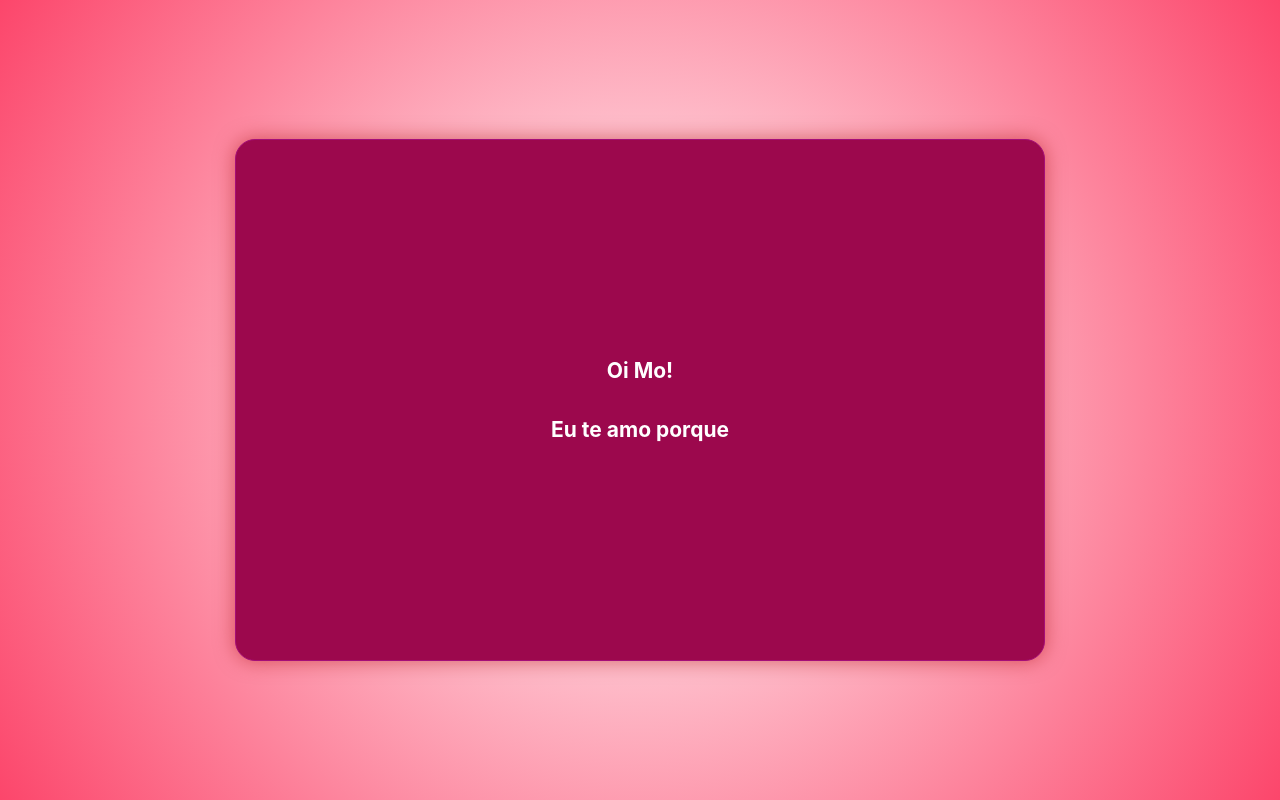
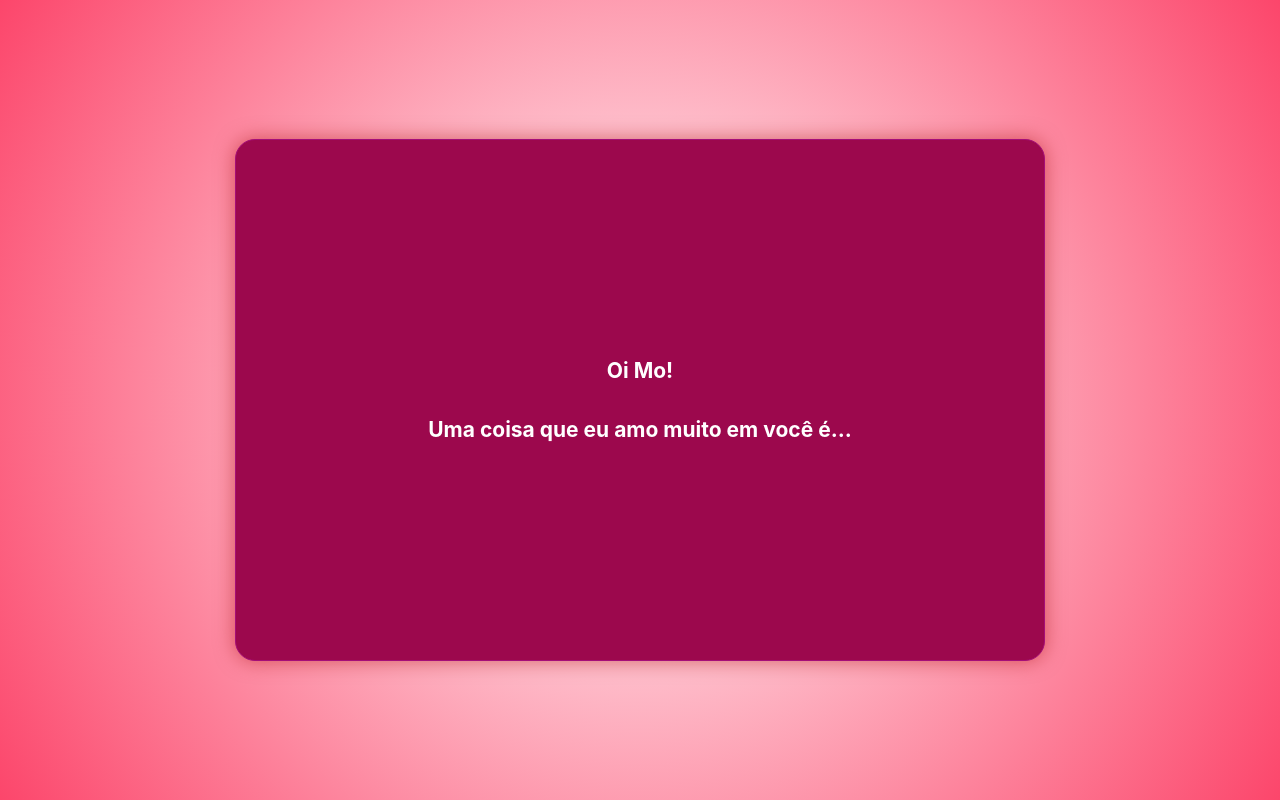
Before and after one commit to daniellourenco-Samba/beloved, a React (Create React App) app: page / in a window 1280 px wide. Built offline with nearby package versions, Linux system fonts and the light colour scheme.

Commit message:
Update Card.jsx

```diff
--- a/src/components/Card.jsx
+++ b/src/components/Card.jsx
@@ -12,7 +12,7 @@ const Card = (props) => {
     setRazao([])
     let infos = document.querySelector('.card')
     infos.innerHTML =
-    `<h1>Você me inspira a cada dia!</h1>`
+    `<h1>Seu lindo sorriso! (eu sei que você sorriu agora hehehe)</h1>`
     await axios({
         method: "get",
           url: url
@@ -25,7 +25,7 @@ const Card = (props) => {
     <div>
         <div className="card" onClick={(e) => {carregaRazao()}}>
             <h2>Oi Mo!</h2>
-            <h2>Eu te amo porque</h2>
+            <h2>Uma coisa que eu amo muito em você é...</h2>
         </div>
     </div>
   )
```
